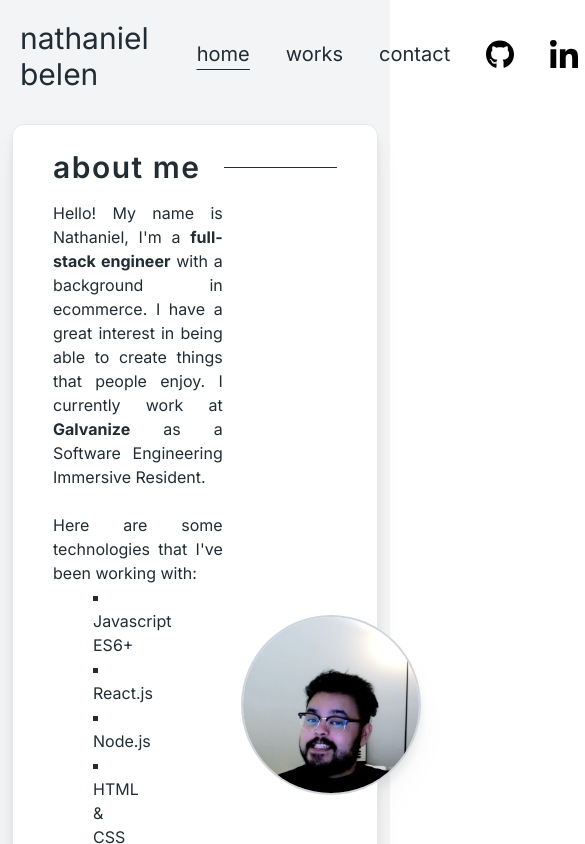
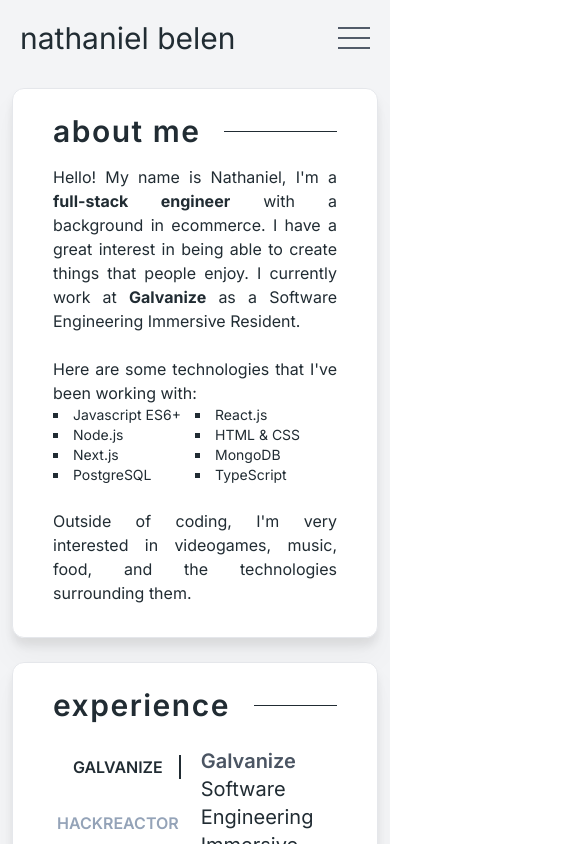
Before and after one commit to nathanielbelen/next-portfolio, a Next.js app: page / in a window 390 px wide. Shown: the top 844 px of the page, 585 px wide, since content can reach past the window. Built offline with nearby package versions, Linux system fonts and the light colour scheme.

Commit message:
refactor navbar to be responsive, added hamburger menu

```diff
--- a/components/aboutme.js
+++ b/components/aboutme.js
@@ -20,7 +20,7 @@ export default function About() {
         <span>
           Here are some technologies that I&apos;ve been working with:
         </span>
-        <ul className='flex flex-wrap list-[square] list-inside mx-10'>
+        <ul className='flex flex-wrap list-[square] list-inside md:mx-10 text-sm'>
           <li className='basis-1/2'>Javascript ES6+</li>
           <li className='basis-1/2'>React.js</li>
           <li className='basis-1/2'>Node.js</li>
@@ -36,7 +36,7 @@ export default function About() {
           the technologies surrounding them.
         </span>
       </div>
-      <div className='flex flex-col justify-center'>
+      <div className='hidden md:block flex flex-col justify-center'>
         <div className='p-1 rounded-full w-44 h-44 ring-2 ring-gray-300 dark:ring-gray-500 overflow-hidden relative' >
           <Image src={profile} alt='Nathaniel' objectFit="cover" layout='fill' />
         </div>
--- a/components/formspree.js
+++ b/components/formspree.js
@@ -11,7 +11,7 @@ export default function FormSpree() {
   }
   return (
     <form onSubmit={handleSubmit}>
-      <div className='flex flex-col border p-5 m-5'>
+      <div className='flex flex-col md:border md:p-5 md:m-5'>
         <label htmlFor='name' className='block'>
           <strong>Name</strong>
         </label>
--- /dev/null
+++ b/components/hamburger.js
@@ -0,0 +1,69 @@
+import { useState } from 'react';
+import NavbarItem from './navbar-item.js';
+
+export default function Hamburger({ path }) {
+  let [visibleMenu, setVisibleMenu] = useState(false);
+
+  const closeMenu = () => {
+    setVisibleMenu(false);
+  }
+
+  const toggleMenu = () => {
+    setVisibleMenu(!visibleMenu);
+  }
+
+  return (
+    <>
+      <section className='MOBILE-MENU flex md:hidden'>
+        <button
+          onClick={toggleMenu}
+          className='HAMBURGER-ICON space-y-2'
+        >
+          <span className='block h-0.5 w-8 animate-pulse bg-gray-600'></span>
+          <span className='block h-0.5 w-8 animate-pulse bg-gray-600'></span>
+          <span className='block h-0.5 w-8 animate-pulse bg-gray-600'></span>
+        </button>
+          <div className={visibleMenu ? "showMenuNav" : "hideMenuNav"}>
+            <button className='absolute top-0 right-0 px-8 py-8' onClick={closeMenu}>
+              <svg
+                className='h-8 w-8 text-gray-600'
+                viewBox='0 0 24 24'
+                fill='none'
+                stroke='currentColor'
+                strokeWidth='2'
+                strokeLinecap='round'
+                strokeLinejoin='round'
+              >
+                <line x1='18' y1='6' x2='6' y2='18' />
+                <line x1='6' y1='6' x2='18' y2='18' />
+              </svg>
+            </button>
+            <ul className='NAVIGATION-MOBILE-OPEN flex flex-col items-center justify-between min-h-[250px]'>
+              <NavbarItem path={path} link={`/`} name='home' closeMenu={closeMenu}/>
+              <NavbarItem path={path} link={`/works`} name='works' closeMenu={closeMenu}/>
+              <NavbarItem path={path} link={`/contact`} name='contact' closeMenu={closeMenu}/>
+            </ul>
+          </div>
+        <style>{`
+      .hideMenuNav {
+        display: none;
+      }
+      .showMenuNav {
+        display: block;
+        position: absolute;
+        width: 100%;
+        height: 100vh;
+        top: 0;
+        left: 0;
+        background: white;
+        z-index: 10;
+        display: flex;
+        flex-direction: column;
+        justify-content: space-evenly;
+        align-items: center;
+      }
+    `}</style>
+      </section>
+    </>
+  );
+}
--- a/components/layout.js
+++ b/components/layout.js
@@ -1,7 +1,6 @@
 import Head from 'next/head';
 import NavBar from './navbar.js';
 import Footer from './footer.js';
-import { AnimatePresence } from 'framer-motion';
 
 export default function Layout({ children, router }) {
   return (
@@ -11,10 +10,8 @@ export default function Layout({ children, router }) {
         <meta name='description' content={`nathaniel's portfolio website`} />
         <link rel='icon' href='/favicon.ico' />
       </Head>
-      <AnimatePresence mode='wait'>
-        <NavBar path={router.asPath} />
-      </AnimatePresence>
-        <main className='max-w-screen-md mx-auto pb-14'>{children}</main>
+      <NavBar path={router.asPath} />
+      <main className='max-w-screen-md mx-auto pb-14'>{children}</main>
       <Footer />
     </div>
   );
--- a/components/navbar-item.js
+++ b/components/navbar-item.js
@@ -1,8 +1,13 @@
 import Link from 'next/link';
 
-export default function NavbarItem({ path, link, name }) {
+export default function NavbarItem({ path, link, name, closeMenu = null }) {
   return (
-    <div className={`transition-colors duration-300 p-2 text-xl hover:text-[#A2A7A9] ${path === link ? 'underline underline-offset-8 decoration-1' : null}`}>
+    <div
+      onClick={closeMenu}
+      className={`transition-colors duration-300 p-2 text-xl hover:text-[#A2A7A9] ${
+        path === link ? 'underline underline-offset-8 decoration-1' : null
+      }`}
+    >
       <Link href={link}>
         <a>{name}</a>
       </Link>
--- a/components/navbar.js
+++ b/components/navbar.js
@@ -1,5 +1,6 @@
 import Link from 'next/link';
 import NavbarItem from './navbar-item.js';
+import Hamburger from './hamburger.js';
 import { motion } from 'framer-motion';
 import { useState, useEffect } from 'react';
 
@@ -23,7 +24,9 @@ const emojis = [
 
 const SocialItem = function ({ link, children }) {
   return (
-    <div className={`transition-colors duration-300 p-2 text-white w-11 rounded-xl  hover:bg-slate-200`}>
+    <div
+      className={`transition-colors duration-300 p-2 text-white w-11 rounded-xl  hover:bg-slate-200`}
+    >
       <a href={link} target='_blank' rel='noreferrer'>
         {children}
       </a>
@@ -43,9 +46,7 @@ export default function NavBar({ path }) {
   }, []);
 
   return (
-    <div
-      className='w-full'
-    >
+    <div className='w-full '>
       <div className='p-5 max-w-screen-lg m-auto' id='navbar'>
         <div className='flex items-center'>
           <div className='text-3xl font-medium'>
@@ -53,7 +54,7 @@ export default function NavBar({ path }) {
               <a>nathaniel belen</a>
             </Link>
           </div>
-          <div className='flex-grow flex gap-5 px-10'>
+          <div className='hidden md:flex flex-grow gap-5 px-10'>
             <NavbarItem path={path} link={`/`} name='home' />
             <NavbarItem path={path} link={`/works`} name='works' />
             <NavbarItem path={path} link={`/contact`} name='contact' />
@@ -68,7 +69,8 @@ export default function NavBar({ path }) {
               </svg>
             </SocialItem>
           </div>
-          <div className='text-2xl'>
+          <div className='flex flex-grow md:hidden'></div>
+          <div className='hidden md:block text-2xl'>
             <motion.button
               whileHover={{ scale: 1.1 }}
               whileTap={{ scale: 0.9 }}
@@ -77,6 +79,7 @@ export default function NavBar({ path }) {
               {emoji}
             </motion.button>
           </div>
+        <Hamburger path={path} />
         </div>
       </div>
     </div>
--- a/components/works.js
+++ b/components/works.js
@@ -65,7 +65,7 @@ const works = [
 
 export default function Works() {
   return (
-    <div className='grid md:grid-cols-[repeat(2,minmax(300px,1fr))] grid-cols-[repeat(1,minmax(300px,1fr))] gap-2 py-2'>
+    <div className='grid md:grid-cols-[repeat(2,minmax(300px,1fr))] grid-cols-[repeat(1,minmax(100%,1fr))] gap-2 py-2'>
       {works.map((work, i) => (
         <Work info={work} key={i} />
       ))}
```
